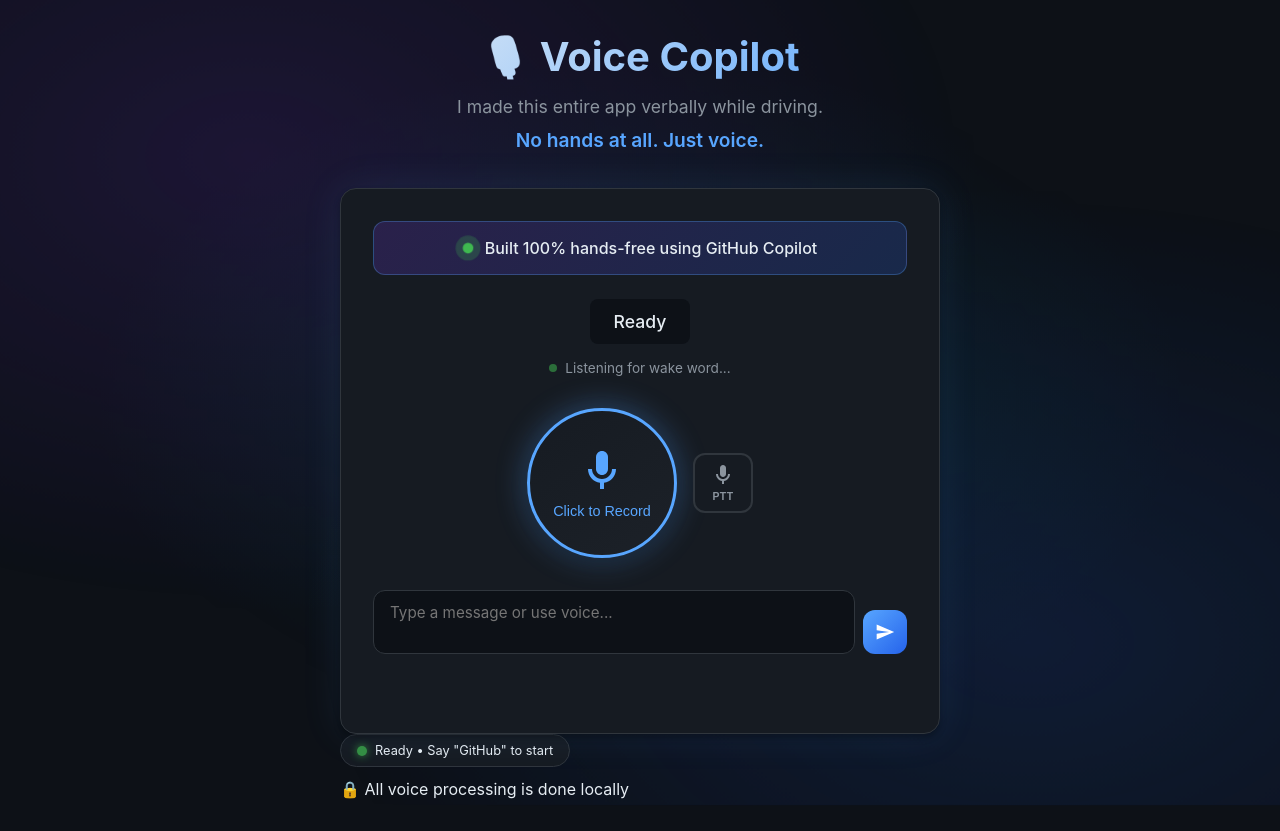
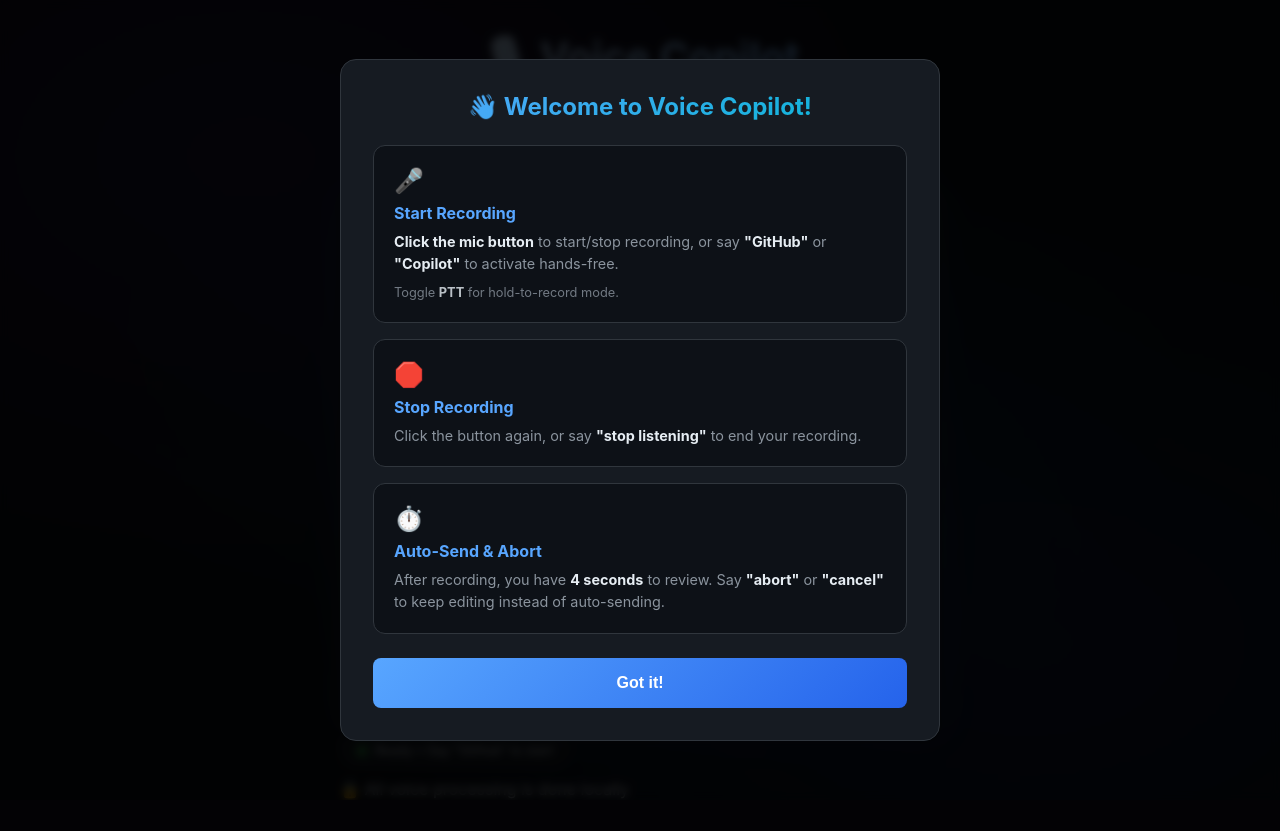
Before and after one commit to m-tantan/voice-copilot, a Flask app: page / in a window 1280 px wide. After the commit the page ends 799 px from the top, so only its background shows below. Run offline with Flask 3, Linux system fonts and the light colour scheme; some libraries are stand-ins or nearby versions.

Commit message:
Add first-run experience modal, change recording button to 'Stop Listening'

```diff
--- a/static/app.js
+++ b/static/app.js
@@ -41,6 +41,9 @@ class VoiceCopilot {
     }
 
     init() {
+        // Check for first run experience
+        this.checkFirstRun();
+
         // Start health monitoring
         this.startHealthMonitor();
 
@@ -134,6 +137,32 @@ class VoiceCopilot {
 
         // Check browser support
         this.checkSupport();
+    }
+
+    checkFirstRun() {
+        const hasSeenIntro = localStorage.getItem('voiceCopilot_hasSeenIntro');
+
+        if (!hasSeenIntro) {
+            const modal = document.getElementById('first-run-modal');
+            const dismissBtn = document.getElementById('first-run-dismiss');
+
+            if (modal && dismissBtn) {
+                modal.style.display = 'flex';
+
+                dismissBtn.addEventListener('click', () => {
+                    modal.style.display = 'none';
+                    localStorage.setItem('voiceCopilot_hasSeenIntro', 'true');
+                });
+
+                // Also dismiss on clicking overlay background
+                modal.addEventListener('click', (e) => {
+                    if (e.target === modal) {
+                        modal.style.display = 'none';
+                        localStorage.setItem('voiceCopilot_hasSeenIntro', 'true');
+                    }
+                });
+            }
+        }
     }
 
     checkSupport() {
@@ -605,14 +634,8 @@ class VoiceCopilot {
         switch (state) {
             case 'recording':
                 this.recordBtn.classList.add('recording');
-                // Show different text depending on how recording was triggered and mode
-                if (this.triggeredByVoice) {
-                    this.recordBtn.querySelector('.btn-text').textContent = 'Click or say "stop"';
-                } else if (this.pushToTalkMode) {
-                    this.recordBtn.querySelector('.btn-text').textContent = 'Release to stop';
-                } else {
-                    this.recordBtn.querySelector('.btn-text').textContent = 'Click to Stop';
-                }
+                // Show "Stop Listening" for all recording modes
+                this.recordBtn.querySelector('.btn-text').textContent = 'Stop Listening';
                 this.status.classList.add('recording');
                 this.status.textContent = '🔴 Recording';
                 break;
--- a/static/style.css
+++ b/static/style.css
@@ -532,3 +532,114 @@ footer {
         height: 40px;
     }
 }
+
+/* First Run Experience Modal */
+.modal-overlay {
+    position: fixed;
+    top: 0;
+    left: 0;
+    right: 0;
+    bottom: 0;
+    background: rgba(0, 0, 0, 0.85);
+    display: flex;
+    align-items: center;
+    justify-content: center;
+    z-index: 1000;
+    padding: 1rem;
+    backdrop-filter: blur(4px);
+}
+
+.modal-content {
+    background: var(--card-bg);
+    border: 1px solid var(--border);
+    border-radius: 16px;
+    padding: 2rem;
+    max-width: 600px;
+    width: 100%;
+    max-height: 90vh;
+    overflow-y: auto;
+    animation: slideIn 0.3s ease-out;
+}
+
+@keyframes slideIn {
+    from {
+        opacity: 0;
+        transform: translateY(-20px);
+    }
+    to {
+        opacity: 1;
+        transform: translateY(0);
+    }
+}
+
+.modal-content h2 {
+    text-align: center;
+    margin-bottom: 1.5rem;
+    font-size: 1.5rem;
+    background: linear-gradient(135deg, var(--primary), var(--gradient-3));
+    -webkit-background-clip: text;
+    -webkit-text-fill-color: transparent;
+    background-clip: text;
+}
+
+.tip-cards {
+    display: flex;
+    flex-direction: column;
+    gap: 1rem;
+    margin-bottom: 1.5rem;
+}
+
+.tip-card {
+    background: var(--bg);
+    border: 1px solid var(--border);
+    border-radius: 12px;
+    padding: 1.25rem;
+    display: flex;
+    flex-direction: column;
+    gap: 0.5rem;
+}
+
+.tip-icon {
+    font-size: 1.5rem;
+}
+
+.tip-card h3 {
+    font-size: 1rem;
+    color: var(--primary);
+    margin: 0;
+}
+
+.tip-card p {
+    font-size: 0.9rem;
+    color: var(--text-muted);
+    margin: 0;
+    line-height: 1.5;
+}
+
+.tip-card p strong {
+    color: var(--text);
+}
+
+.tip-hint {
+    font-size: 0.8rem !important;
+    opacity: 0.8;
+}
+
+.dismiss-btn {
+    display: block;
+    width: 100%;
+    padding: 1rem;
+    background: linear-gradient(135deg, var(--primary), var(--gradient-2));
+    color: white;
+    border: none;
+    border-radius: 8px;
+    font-size: 1rem;
+    font-weight: 600;
+    cursor: pointer;
+    transition: all 0.2s ease;
+}
+
+.dismiss-btn:hover {
+    transform: translateY(-2px);
+    box-shadow: 0 4px 20px var(--primary-glow);
+}
--- a/templates/index.html
+++ b/templates/index.html
@@ -63,6 +63,32 @@
             <div id="auto-submit-timer" class="auto-submit-timer"></div>
         </main>
 
+        <!-- First Run Experience Modal -->
+        <div id="first-run-modal" class="modal-overlay" style="display: none;">
+            <div class="modal-content">
+                <h2>👋 Welcome to Voice Copilot!</h2>
+                <div class="tip-cards">
+                    <div class="tip-card">
+                        <div class="tip-icon">🎤</div>
+                        <h3>Start Recording</h3>
+                        <p><strong>Click the mic button</strong> to start/stop recording, or say <strong>"GitHub"</strong> or <strong>"Copilot"</strong> to activate hands-free.</p>
+                        <p class="tip-hint">Toggle <strong>PTT</strong> for hold-to-record mode.</p>
+                    </div>
+                    <div class="tip-card">
+                        <div class="tip-icon">🛑</div>
+                        <h3>Stop Recording</h3>
+                        <p>Click the button again, or say <strong>"stop listening"</strong> to end your recording.</p>
+                    </div>
+                    <div class="tip-card">
+                        <div class="tip-icon">⏱️</div>
+                        <h3>Auto-Send & Abort</h3>
+                        <p>After recording, you have <strong>4 seconds</strong> to review. Say <strong>"abort"</strong> or <strong>"cancel"</strong> to keep editing instead of auto-sending.</p>
+                    </div>
+                </div>
+                <button id="first-run-dismiss" class="dismiss-btn">Got it!</button>
+            </div>
+        </div>
+
         <footer>
             <div class="health-status" id="health-status">
                 <span class="health-indicator" id="health-indicator"></span>
```
